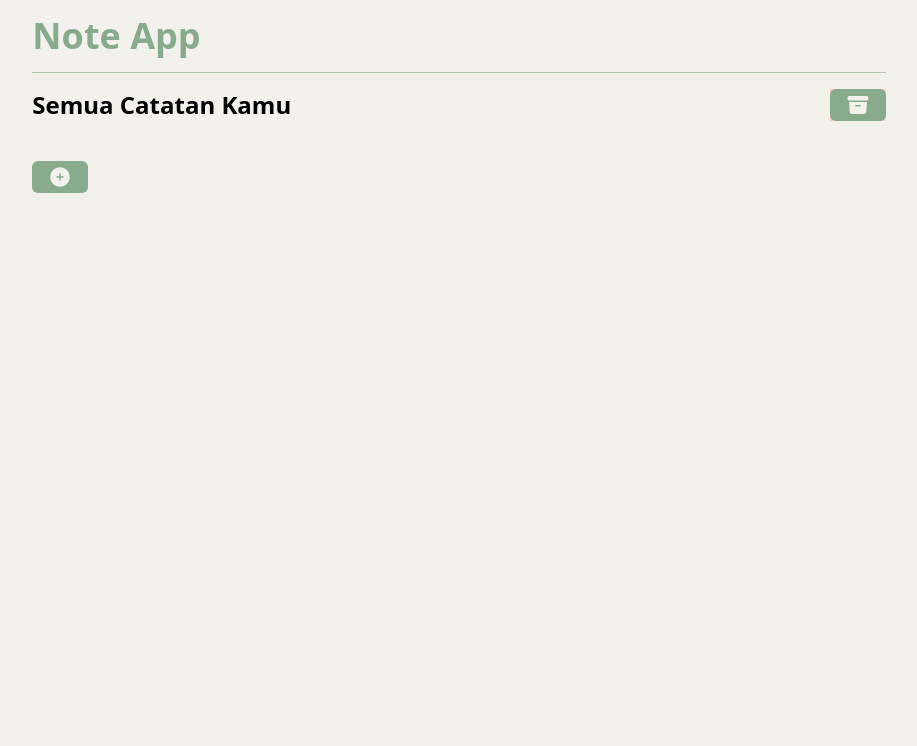
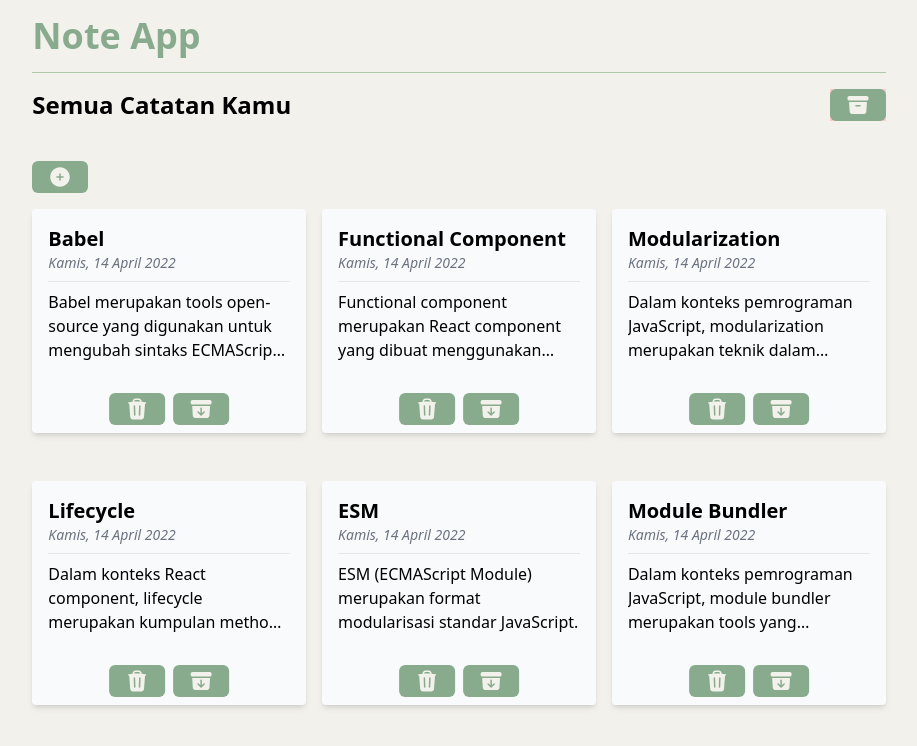
Before and after one commit to fiqihr/note-app-reactjs, a React (Vite) app: page / in a window 1280 px wide. Shown: the top 746 px of the page, without its empty margins (181-1098 px from the left). Built offline with nearby package versions, Linux system fonts and the light colour scheme.

Commit message:
perbaikan

```diff
--- a/src/components/fragments/Card.jsx
+++ b/src/components/fragments/Card.jsx
@@ -1,6 +1,8 @@
 import React, { useState } from "react";
 import Button from "../elements/Button";
 import PopUpDetail from "./PopUpDetail";
+import { showFormattedDate } from "../../data/Notes";
+
 
 const Card = (props) => {
   const [isPopupDetail, setPopupDetail] = useState(false);
@@ -11,7 +13,7 @@
   });
 
   const handleUpdate = (newTitle, newContent) => {
-    setCardData({ title: newTitle, content: newContent }); // Update data
+    setCardData({ title: newTitle, content: newContent });
   };
 
   return (
@@ -21,10 +23,12 @@
         className="my-4 rounded bg-gray-50 p-4 shadow-md h-56 relative hover:shadow-lg hover:cursor-pointer hover:-translate-y-1 transition-all duration-100"
       >
         <p className="text-xl font-bold ">{cardData.title}</p>
-        <p className="text-sm italic text-gray-500">{props.date}</p>
+        <p className="text-sm italic text-gray-500">
+        {props.date ? showFormattedDate(props.date) : "Tanggal tidak tersedia"}
+        </p>
         <hr className="my-2" />
         <div className="h-20">
-          <p className="line-clamp-3">{cardData.content}</p>
+          <p className="line-clamp-3">{cardData.content || "Konten kosong"}</p>
         </div>
         <div className="flex mt-2 gap-2 w-full mx-auto justify-center absolute bottom-0 left-1/2 transform -translate-x-1/2 p-2">
           <Button
--- a/src/data/Notes.js
+++ b/src/data/Notes.js
@@ -1,23 +1,62 @@
-const notes = [
+const getInitialData = () => [
   {
     id: 1,
-    title: "Catatan Pertama",
-    date: "Jumat, 22 November 2024",
-    content: "Ini adalah isi catatan pertama.",
-    archivebtntext: "Arsipkan",
-    archivebtnicon: "/icons/add-archive.svg",
-    archivebtnclick: () => alert("Mengarsipkan catatan pertama"),
+    title: "Babel",
+    content:
+      "Babel merupakan tools open-source yang digunakan untuk mengubah sintaks ECMAScript 2015+ menjadi sintaks yang didukung oleh JavaScript engine versi lama. Babel sering dipakai ketika kita menggunakan sintaks terbaru termasuk sintaks JSX.",
+    date: "2022-04-14T04:27:34.572Z",
+    archived: false,
   },
   {
     id: 2,
-    title: "Catatan Kedua",
-    date: "Sabtu, 23 November 2024",
+    title: "Functional Component",
     content:
-      "Lorem ipsum dolor sit, amet consectetur adipisicing elit. Possimus accusantium necessitatibus aut commodi esse fugiat impedit, omnis similique ducimus neque, nesciunt sint velit illo consectetur at nihil beatae quasi fuga, in perferendis quis blanditiis inventore vel nisi.",
-    archivebtntext: "Arsipkan",
-    archivebtnicon: "/icons/add-archive.svg",
-    archivebtnclick: () => alert("Mengarsipkan catatan kedua"),
+      "Functional component merupakan React component yang dibuat menggunakan fungsi JavaScript. Agar fungsi JavaScript dapat disebut component ia harus mengembalikan React element dan dipanggil layaknya React component.",
+    date: "2022-04-14T04:27:34.572Z",
+    archived: false,
+  },
+  {
+    id: 3,
+    title: "Modularization",
+    content:
+      "Dalam konteks pemrograman JavaScript, modularization merupakan teknik dalam memecah atau menggunakan kode dalam berkas JavaScript secara terpisah berdasarkan tanggung jawabnya masing-masing.",
+    date: "2022-04-14T04:27:34.572Z",
+    archived: false,
+  },
+  {
+    id: 4,
+    title: "Lifecycle",
+    content:
+      "Dalam konteks React component, lifecycle merupakan kumpulan method yang menjadi siklus hidup mulai dari component dibuat (constructor), dicetak (render), pasca-cetak (componentDidMount), dan sebagainya. ",
+    date: "2022-04-14T04:27:34.572Z",
+    archived: false,
+  },
+  {
+    id: 5,
+    title: "ESM",
+    content:
+      "ESM (ECMAScript Module) merupakan format modularisasi standar JavaScript.",
+    date: "2022-04-14T04:27:34.572Z",
+    archived: false,
+  },
+  {
+    id: 6,
+    title: "Module Bundler",
+    content:
+      "Dalam konteks pemrograman JavaScript, module bundler merupakan tools yang digunakan untuk menggabungkan seluruh modul JavaScript yang digunakan oleh aplikasi menjadi satu berkas.",
+    date: "2022-04-14T04:27:34.572Z",
+    archived: false,
   },
 ];
 
-export default notes;
+const showFormattedDate = (date) => {
+  const options = {
+    weekday: "long",
+    year: "numeric",
+    month: "long",
+    day: "numeric",
+  };
+  return new Date(date).toLocaleDateString("id-ID", options);
+};
+
+export { getInitialData, showFormattedDate };
--- a/src/pages/Arsip.jsx
+++ b/src/pages/Arsip.jsx
@@ -85,7 +85,12 @@
           linkto="/"
         />
         <div className="md:grid md:grid-cols-2 md:gap-4 lg:grid lg:grid-cols-3 lg:gap-4">
-          {notes
+          {notes.filter((note) => note.isArchived).length === 0 ? (
+            <p className="text-center text-gray-500 col-span-full">
+              Tidak ada catatan di arsip
+            </p>
+          ) : (
+            notes
               .filter((note) => note.isArchived)
               .map((note) => (
                 <Card
@@ -99,7 +104,8 @@
                   archivebtnclick={() => unarchiveNote(note.id)}
                   deletebtnclick={() => deleteNote(note.id)}
                 />
-            ))}
+              ))
+          )}
         </div>
       </div>
       {/* {isPopupOpen && <PopUpAdd setPopupOpen={setPopupOpen} />} */}
--- a/src/pages/Home.jsx
+++ b/src/pages/Home.jsx
@@ -5,13 +5,24 @@
 import Card from "../components/fragments/Card";
 import PopUpAdd from "../components/fragments/PopUpAdd";
 import PageHeader from "../components/layouts/PageHeader";
-import notes from "../data/Notes";
+import { getInitialData } from "../data/Notes";
 import Swal from "sweetalert2";
 
 const Home = () => {
+  // const [isPopupOpen, setPopupOpen] = useState(false);
+  // const [notes, setNotes] = useState(() => {
+  //   return JSON.parse(localStorage.getItem("notes")) || [];
+  // });
   const [isPopupOpen, setPopupOpen] = useState(false);
   const [notes, setNotes] = useState(() => {
-    return JSON.parse(localStorage.getItem("notes")) || [];
+    const storedNotes = JSON.parse(localStorage.getItem("notes"));
+    if (storedNotes) {
+      return storedNotes;
+    } else {
+      const initialData = getInitialData();
+      localStorage.setItem("notes", JSON.stringify(initialData));
+      return initialData;
+    }
   });
 
   useEffect(() => {
@@ -90,7 +101,12 @@
           />
         </div>
         <div className="md:grid md:grid-cols-2 md:gap-4 lg:grid lg:grid-cols-3 lg:gap-4">
-          {notes
+          {notes.filter((note) => !note.isArchived).length === 0 ? (
+            <p className="flex justify-center p-28 italic text-4xl text-center text-gray-300 col-span-full">
+              Tidak ada catatan
+            </p>
+          ) : (
+            notes
               .filter((note) => !note.isArchived)
               .map((note) => (
                 <Card
@@ -104,7 +120,8 @@
                   archivebtnclick={() => archiveNote(note.id)}
                   deletebtnclick={() => deleteNote(note.id)}
                 />
-            ))}
+              ))
+          )}
         </div>
       </div>
       {isPopupOpen && (
```
Lines whose indentation alone changed are shown as unchanged.
